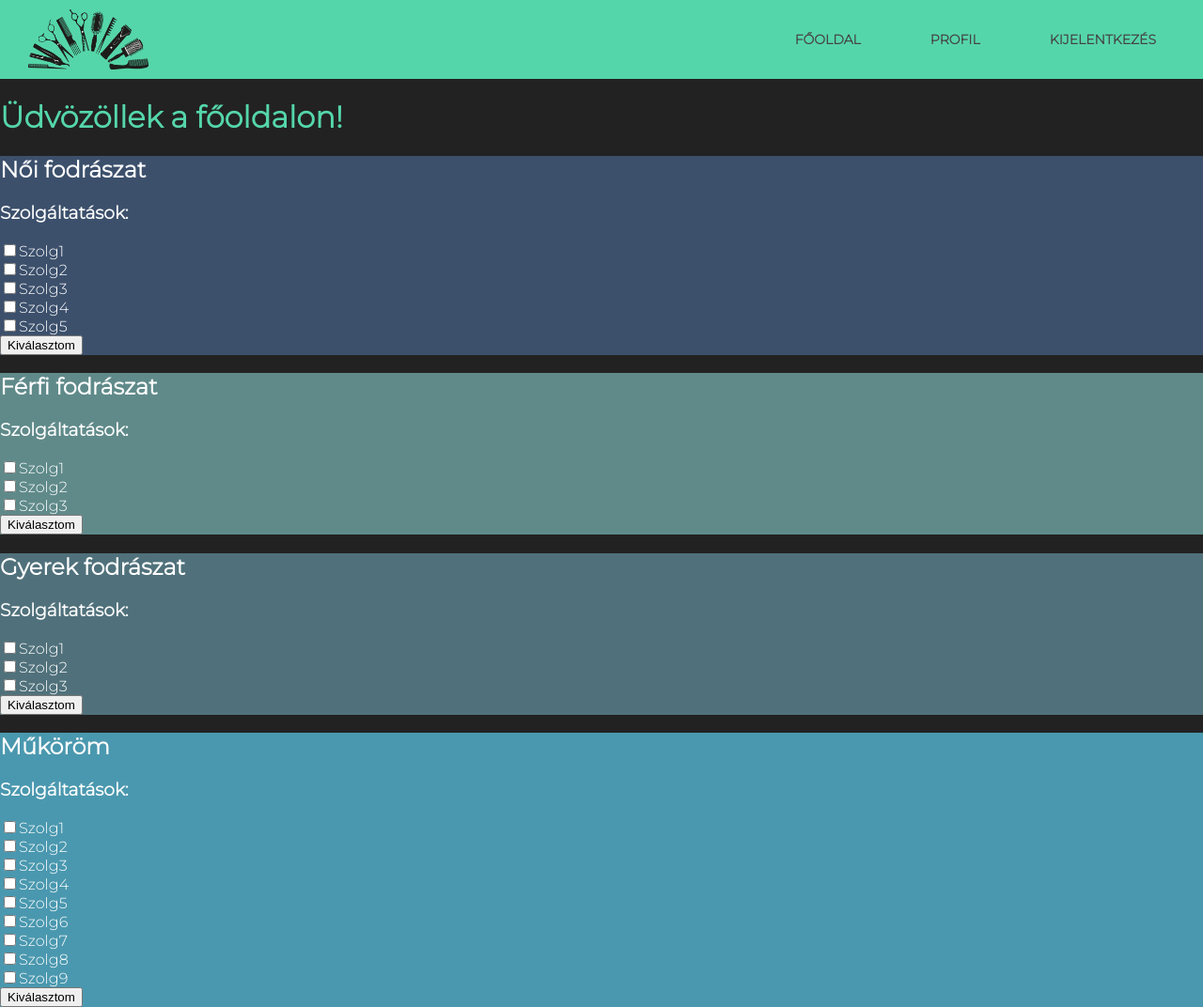
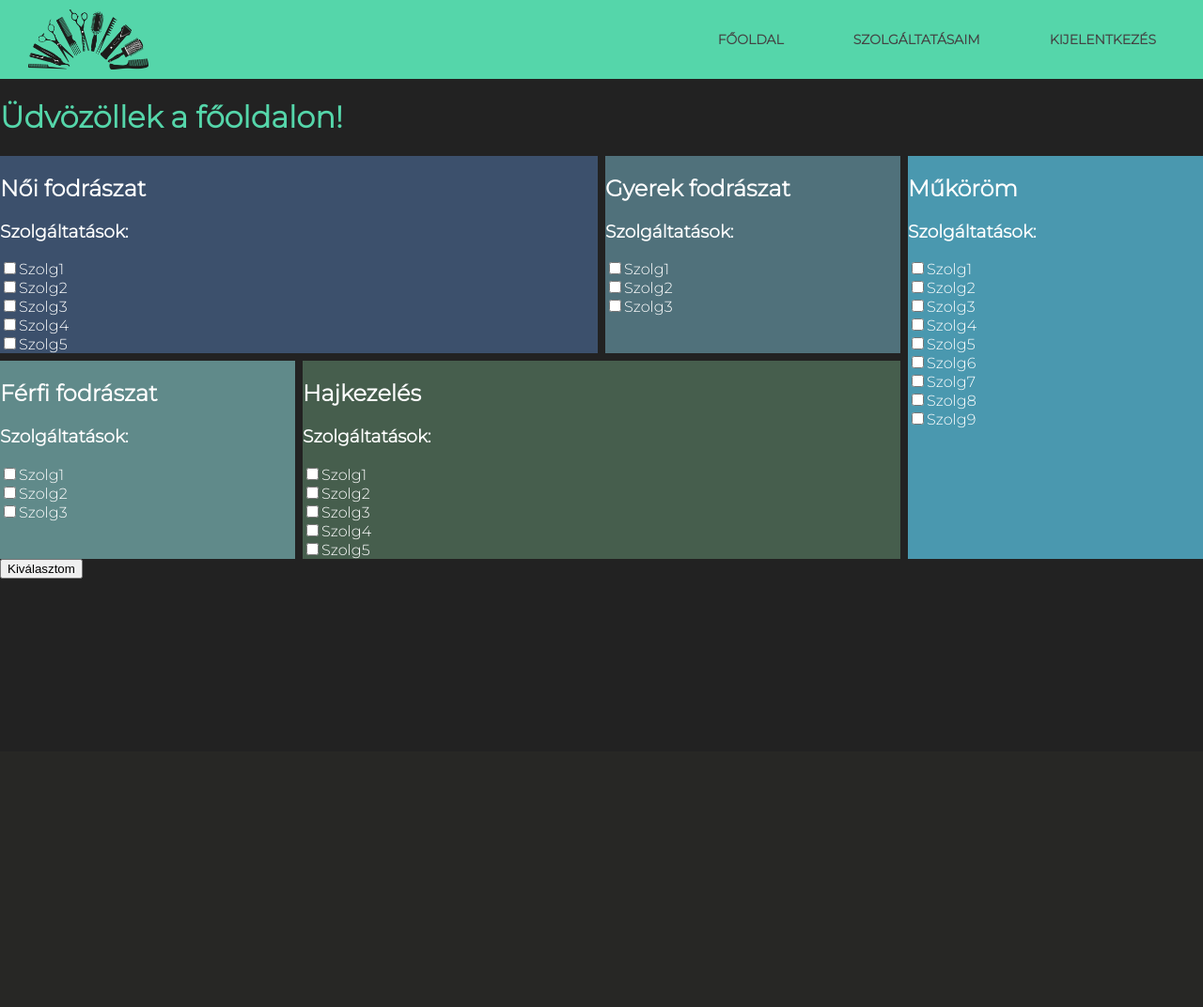
Before and after one commit to Dominikcos7/Online-appointment-booking-site, a PHP site: page / in a window 1280 px wide. Shown: the whole page at 94% size. After the commit the page ends 616 px from the top, so only its background shows below. Run offline with PHP 8.4, Linux system fonts and the light colour scheme; the visitor is signed in with stand-in values (Sample User, id 1).

Commit message:
frontpage desing and backend programming
finished frontpage grid design and a php script stores the chosen services, don't know what i'll be doing with them yet

```diff
--- a/frontpage.css
+++ b/frontpage.css
@@ -1,6 +1,7 @@
 /* paletta: #55d6aa->türkiz, #222->sötétszürke,
  #3cacb0->világoskékedzöld, #3c506c->fémes kékesszürke
- #8ecccc->világosabb header szín #50717b->zöldes szürke*/
+ #8ecccc->világosabb header szín #50717b->zöldes szürke
+ #465e4d->mocsárzöld*/
 
 
 
@@ -8,22 +9,42 @@ body{
     color:#55d6aa;
 }
 
-.noi-fodraszat-wrapper{
-    color: white;
-    background-color: #3c506c;
+.service-wrapper-grid{
+    display:grid;
+    gap: 0.5rem;
+    grid-template-columns: 1fr 1fr 1fr 1fr;
 }
 
-.ferfi-fodraszat-wrapper{
-    color: white;
-    background-color: #608a8a;
+.service-wrapper{
+    color:white;
 }
 
-.gyerek-fodraszat-wrapper{
-    color: white;
-    background-color: #50717b;
+#noi-fodraszat-wrapper{
+    background-color: #3c506c;
+    grid-column: span 2;
 }
 
-.mukorom-wrapper{
-    color: white;
+#hajkezeles-wrapper{
+    background-color: #465e4d;
+    grid-column: span 2;
+}
+
+#ferfi-fodraszat-wrapper{
+    background-color: #608a8a;
+    grid-column-start: 1;
+    grid-row-start: 2;
+}
+
+#gyerek-fodraszat-wrapper{
+    background-color: #50717b;
+    grid-column-start: 3;
+    grid-row-start: 1;
+}
+
+#mukorom-wrapper{
     background-color: #4a98af;
+    grid-column: span 3;
+    grid-column-start: 4;
+    grid-row-start: 1;
+    grid-row-end: 3;
 }
--- a/header.php
+++ b/header.php
@@ -22,7 +22,7 @@ session_start();
                     <li><a href="index.php">Főoldal</a></li>
                     <li><?php
                             if(isset($_SESSION["usersEmail"]))
-                            echo'<a href="profile.php">Profil</a>';
+                            echo'<a href="services.php">Szolgáltatásaim</a>';
                             else
                             echo'<a href="register.php">Regisztráció</a>';
                     ?></li>
--- a/index.php
+++ b/index.php
@@ -3,48 +3,57 @@
 
 <h1>Üdvözöllek a főoldalon!</h1>
 
-<div class="noi-fodraszat-wrapper">
+<form action="includes/serviceshandler.inc.php" method="post">
+<main class="service-wrapper-grid">
+    <div class="service-wrapper" id="noi-fodraszat-wrapper">
         <h2>Női fodrászat</h2>
         <h3>Szolgáltatások: </h3>
-    <form action="serviceshandler.inc.php" method="post">
+
         <input type="checkbox" name="noi-fodraszat-szolg[]" value="szolg1n">Szolg1<br>
         <input type="checkbox" name="noi-fodraszat-szolg[]" value="szolg2n">Szolg2<br>
         <input type="checkbox" name="noi-fodraszat-szolg[]" value="szolg3n">Szolg3<br>
         <input type="checkbox" name="noi-fodraszat-szolg[]" value="szolg4n">Szolg4<br>
         <input type="checkbox" name="noi-fodraszat-szolg[]" value="szolg5n">Szolg5<br>
-    <input type="submit" name="submit-noi-fodraszat" value="Kiválasztom">
-    </form>
+
 
     </div>
 
-<div class="ferfi-fodraszat-wrapper">
+    <div class="service-wrapper" id="hajkezeles-wrapper">
+        <h2>Hajkezelés</h2>
+        <h3>Szolgáltatások: </h3>
+
+        <input type="checkbox" name="hajkezeles-szolg[]" value="szolg1h">Szolg1<br>
+        <input type="checkbox" name="hajkezeles-szolg[]" value="szolg2h">Szolg2<br>
+        <input type="checkbox" name="hajkezeles-szolg[]" value="szolg3h">Szolg3<br>
+        <input type="checkbox" name="hajkezeles-szolg[]" value="szolg4h">Szolg4<br>
+        <input type="checkbox" name="hajkezeles-szolg[]" value="szolg5h">Szolg5<br>
+
+
+    </div>
+
+    <div class="service-wrapper" id="ferfi-fodraszat-wrapper">
         <h2>Férfi fodrászat</h2>
         <h3>Szolgáltatások: </h3>
-    <form action="serviceshandler.inc.php" method="post">
         <input type="checkbox" name="ferfi-fodraszat-szolg[]" value="szolg1f">Szolg1<br>
         <input type="checkbox" name="ferfi-fodraszat-szolg[]" value="szolg2f">Szolg2<br>
         <input type="checkbox" name="ferfi-fodraszat-szolg[]" value="szolg3f">Szolg3<br>
-    <input type="submit" name="submit-ferfi-fodraszat" value="Kiválasztom">
-    </form>
+
 
     </div>
 
-<div class="gyerek-fodraszat-wrapper">
+    <div class="service-wrapper" id="gyerek-fodraszat-wrapper">
         <h2>Gyerek fodrászat</h2>
         <h3>Szolgáltatások: </h3>
-    <form action="serviceshandler.inc.php" method="post">
         <input type="checkbox" name="gyerek-fodraszat-szolg[]" value="szolg1gy">Szolg1<br>
         <input type="checkbox" name="gyerek-fodraszat-szolg[]" value="szolg2gy">Szolg2<br>
         <input type="checkbox" name="gyerek-fodraszat-szolg[]" value="szolg3gy">Szolg3<br>
-    <input type="submit" name="submit-gyerek-fodraszat" value="Kiválasztom">
-    </form>
+
 
     </div>
 
-<div class="mukorom-wrapper">
+    <div class="service-wrapper" id="mukorom-wrapper">
         <h2>Műköröm</h2>
         <h3>Szolgáltatások: </h3>
-    <form action="serviceshandler.inc.php" method="post">
         <input type="checkbox" name="mukorom-szolg[]" value="szolg1m">Szolg1<br>
         <input type="checkbox" name="mukorom-szolg[]" value="szolg2m">Szolg2<br>
         <input type="checkbox" name="mukorom-szolg[]" value="szolg3m">Szolg3<br>
@@ -54,10 +63,13 @@
         <input type="checkbox" name="mukorom-szolg[]" value="szolg7m">Szolg7<br>
         <input type="checkbox" name="mukorom-szolg[]" value="szolg8m">Szolg8<br>
         <input type="checkbox" name="mukorom-szolg[]" value="szolg9m">Szolg9<br>
-    <input type="submit" name="submit-mukorom" value="Kiválasztom">
-    </form>
+
 
     </div>
+</main>
+<input type="submit" name="submit-szolgaltatasok" value="Kiválasztom">
+
+</form>
 
 
 
```
Also changed, not shown: includes/serviceshandler.inc.php (+32 -16 lines), services.php (added, +13 -0 lines). Lines whose indentation alone changed are shown as unchanged.
